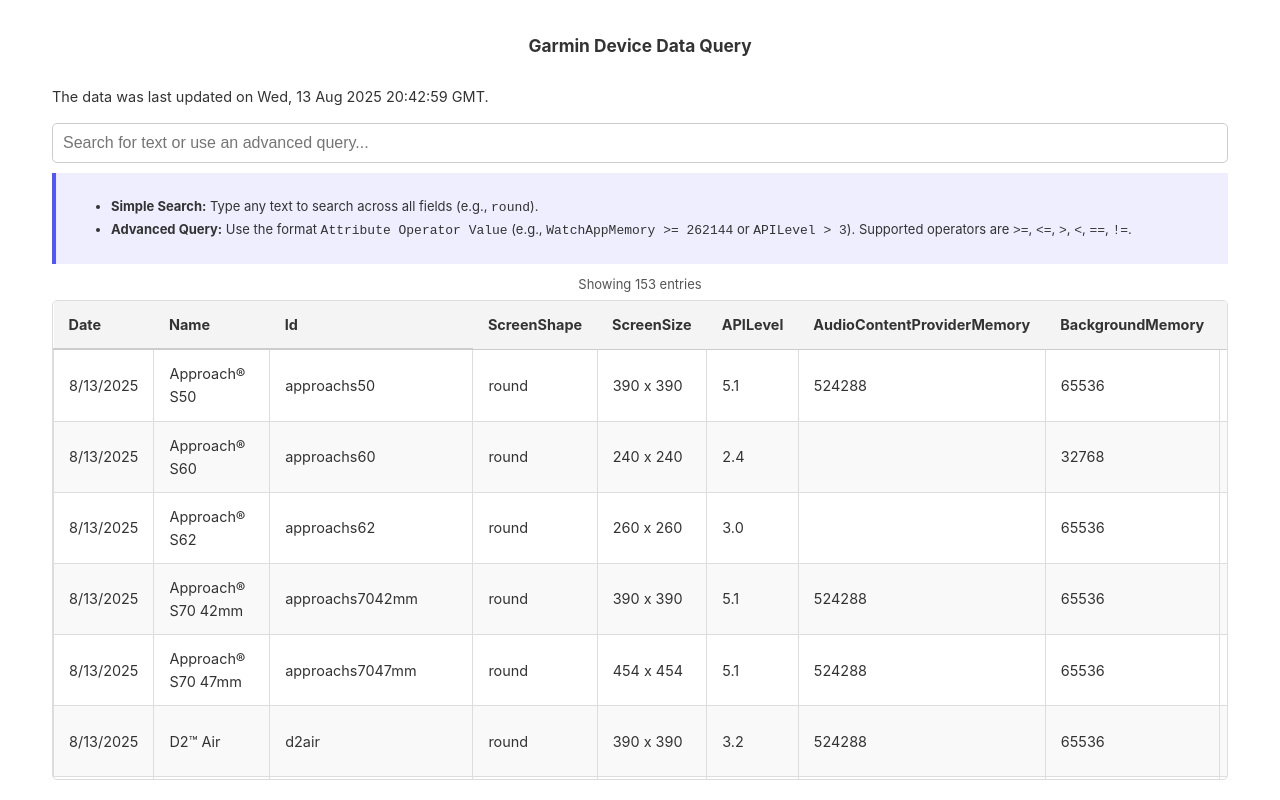
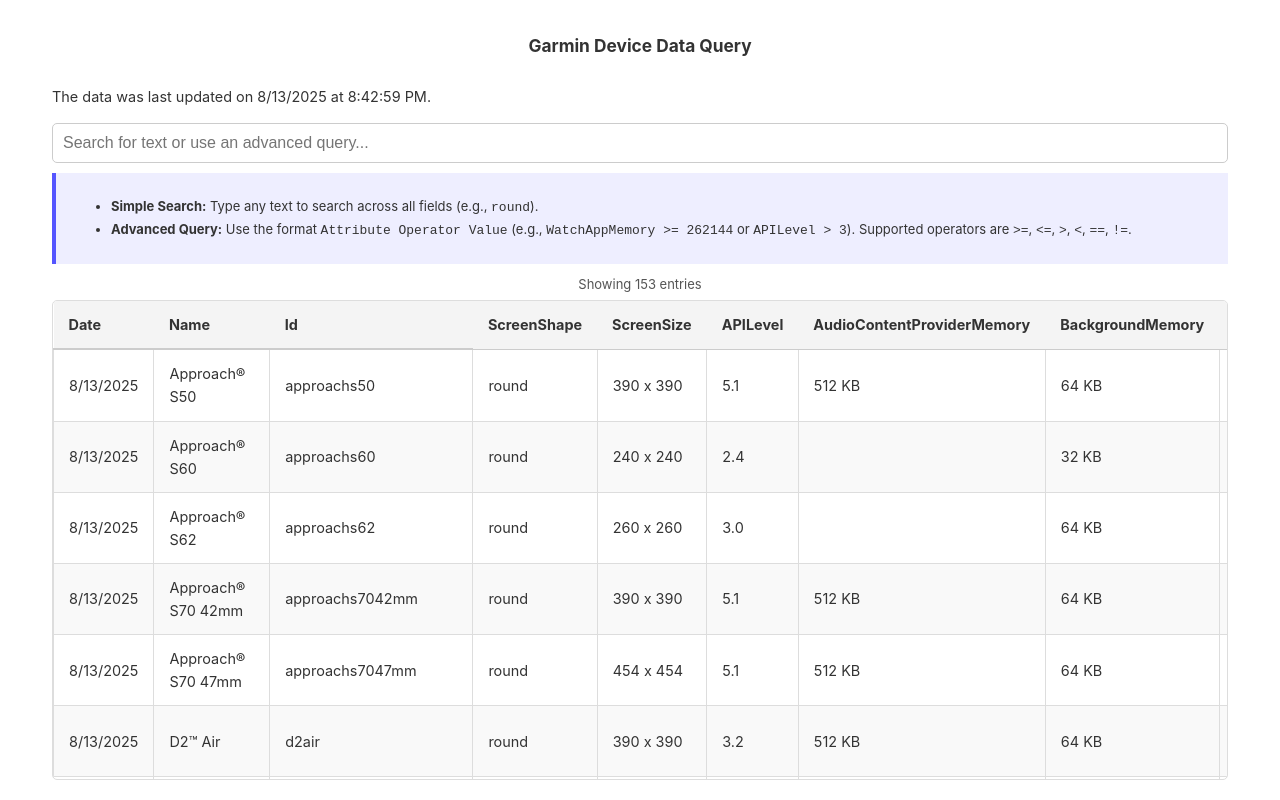
Before and after one commit to blotspot/garmin-device-specs, a plain HTML site: page index.html in a window 1280 px wide. Drawn offline with Linux system fonts and the light colour scheme.

Commit message:
memory convert

```diff
--- a/index.html
+++ b/index.html
@@ -212,8 +212,12 @@
           fetch(JSON_URL)
             .then((response) => {
               if (!response.ok) throw new Error(`HTTP error! Status: ${response.status}`);
-              const lastModified = response.headers.get("last-modified");
-              if (lastModified) lastUpdatedSpan.textContent = new Date(lastModified).toUTCString();
+              const lastModified = new Date(response.headers.get("last-modified"));
+              if (lastModified) {
+                lastUpdatedSpan.textContent = `${lastModified.toLocaleDateString()} at ${lastModified.toLocaleTimeString()}`;
+              } else {
+                lastUpdatedSpan.display = "none";
+              }
               return response.json();
             })
             .then((data) => {
@@ -256,7 +260,7 @@
             }
             var parsedValue = value;
             if (attribute.endsWith("Memory")) {
-              parsedValue = parseFloat(value);
+              parsedValue = parseInt(value);
               if (isNaN(value)) {
                 return false;
               }
@@ -348,6 +352,15 @@
                   cell.textContent = item[col] ? "Yes" : "No";
                 } else if (col == "Date") {
                   cell.textContent = new Date(item[col]).toLocaleDateString();
+                } else if (col.endsWith("Memory")) {
+                  const memoryValue = parseInt(item[col], 10);
+                  if (!isNaN(memoryValue)) {
+                    if (memoryValue >= 1024 * 1024) {
+                      cell.textContent = (memoryValue / (1024 * 1024)).toFixed(2).toLocaleString() + " MB";
+                    } else {
+                      cell.textContent = (memoryValue / 1024).toFixed(0).toLocaleString() + " KB";
+                    }
+                  }
                 } else {
                   cell.textContent = item[col] ?? "";
                 }
```
